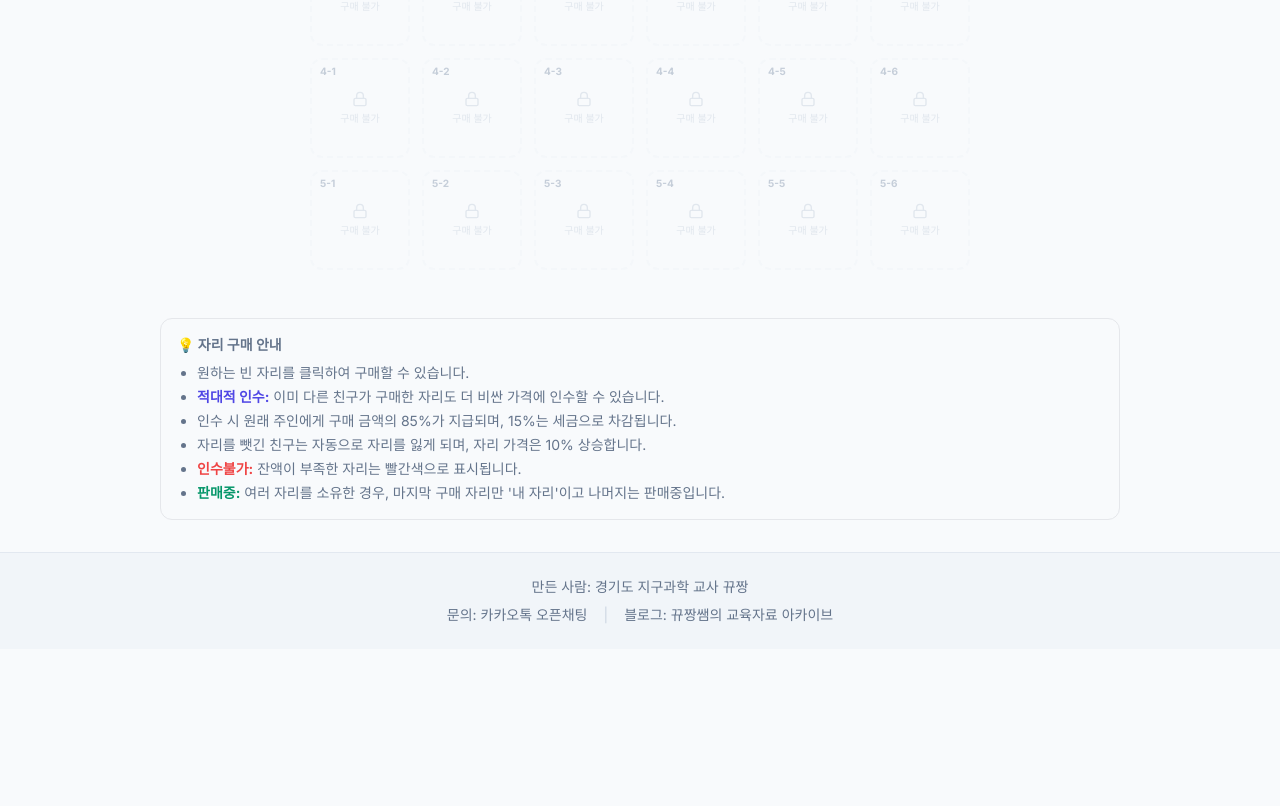
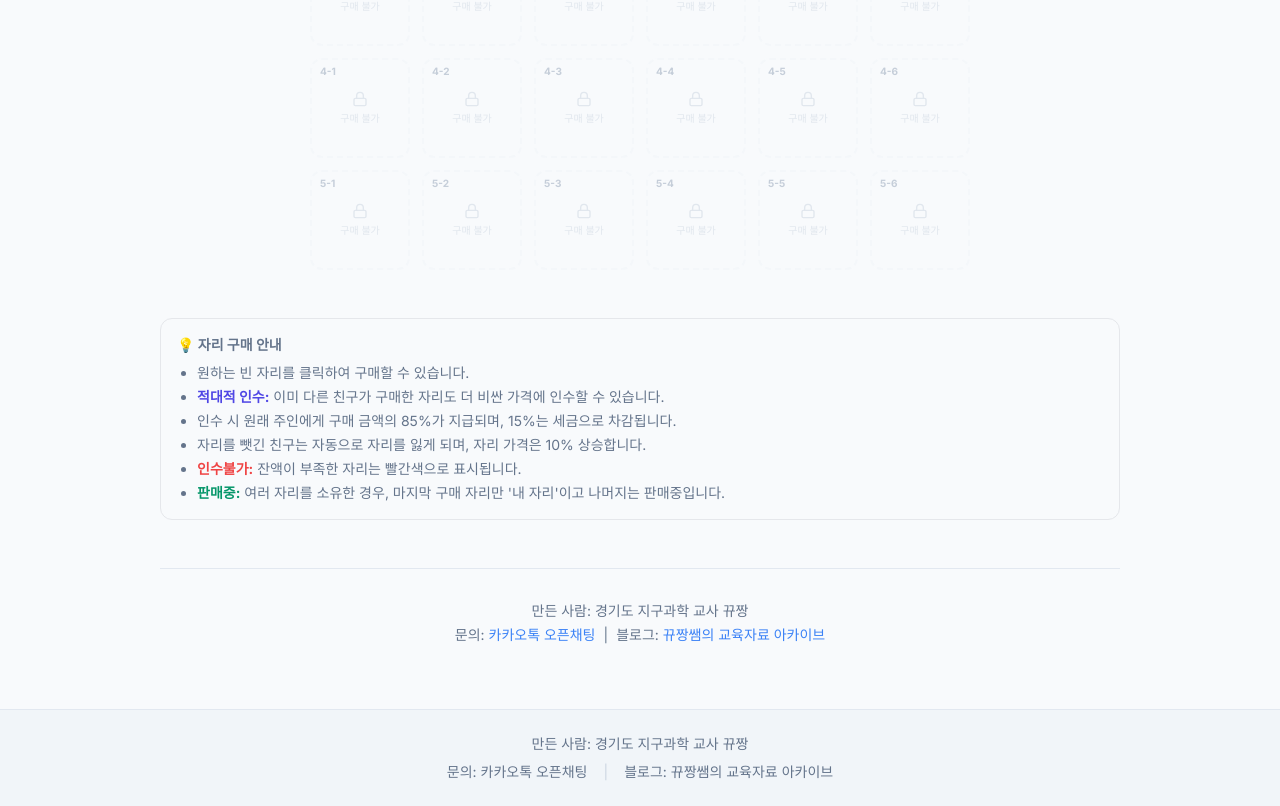
Before and after one commit to eduarchive88/classeconomy2, a Next.js app: page /student/real-estate in a window 1280 px wide. Shown: the part 644-1450 px from the top of the page. Before the commit the page ends 1293 px from the top, so only its background shows below. Built offline with nearby package versions, Linux system fonts and the light colour scheme; no server answers; a web font is replaced by a local one.

Commit message:
fix: real estate purchase logic and bank translations

```diff
--- a/src/app/api/student/real-estate/buy/route.ts
+++ b/src/app/api/student/real-estate/buy/route.ts
@@ -81,13 +81,18 @@ export async function POST(request: Request) {
         }
 
         // 5. 즉시 구매 허용 여부 확인
-        const { data: classData } = await supabaseAdmin
+        const { data: classData, error: classConfigError } = await supabaseAdmin
             .from('classes')
             .select('is_auto_real_estate')
             .eq('id', classId)
-            .single();
+            .maybeSingle();
 
-        const isAutoAllowed = classData?.is_auto_real_estate ?? true;
+        if (classConfigError) {
+            console.error('Class config fetch error:', classConfigError);
+        }
+
+        // 즉시 구매 허용 기본값을 false(비허용)로 설정하여 보수적으로 처리
+        const isAutoAllowed = classData?.is_auto_real_estate === true;
 
         // 즉시 구매 비허용인 경우 → pending 요청으로 전환 (잔액 선만 후 승인 대기)
         if (!isAutoAllowed) {
--- a/src/app/student/bank/page.tsx
+++ b/src/app/student/bank/page.tsx
@@ -264,7 +264,9 @@ export default function StudentBank() {
                                                                                                     tx.type === 'stock_buy' ? '주식 매수' :
                                                                                                         tx.type === 'stock_sell' ? '주식 매도' :
                                                                                                             tx.type === 'real_estate_income' ? '임대/매각 수익' :
-                                                                                                                tx.type === 'tax' ? '세금' : tx.type}
+                                                                                                                tx.type === 'real_estate_pending' ? '부동산 구매 승인 대기' :
+                                                                                                                    tx.type === 'real_estate_refund' ? '부동산 구매 환불' :
+                                                                                                                        tx.type === 'tax' ? '세금' : tx.type}
                                                 </div>
                                                 <div className="text-sm text-slate-500 dark:text-slate-400">
                                                     {new Date(tx.created_at).toLocaleDateString()} {tx.description && `• ${tx.description}`}
@@ -437,6 +439,16 @@ export default function StudentBank() {
                     </div>
                 )}
             </div>
+
+            {/* Footer */}
+            <footer className="mt-12 py-8 border-t border-slate-200 dark:border-slate-800 text-center text-sm text-slate-500">
+                <p>만든 사람: 경기도 지구과학 교사 뀨짱</p>
+                <p className="mt-1">
+                    문의: <a href="https://open.kakao.com/o/s7hVU65h" target="_blank" rel="noopener noreferrer" className="text-blue-500 hover:underline">카카오톡 오픈채팅</a>
+                    <span className="mx-2">|</span>
+                    블로그: <a href="https://eduarchive.tistory.com/" target="_blank" rel="noopener noreferrer" className="text-blue-500 hover:underline">뀨짱쌤의 교육자료 아카이브</a>
+                </p>
+            </footer>
         </div>
     );
 }
--- a/src/app/student/real-estate/page.tsx
+++ b/src/app/student/real-estate/page.tsx
@@ -313,6 +313,16 @@ export default function StudentRealEstate() {
                     <li><span className="font-bold text-emerald-600">판매중:</span> 여러 자리를 소유한 경우, 마지막 구매 자리만 '내 자리'이고 나머지는 판매중입니다.</li>
                 </ul>
             </div>
+
+            {/* Footer */}
+            <footer className="mt-12 py-8 border-t border-slate-200 dark:border-slate-800 text-center text-sm text-slate-500">
+                <p>만든 사람: 경기도 지구과학 교사 뀨짱</p>
+                <p className="mt-1">
+                    문의: <a href="https://open.kakao.com/o/s7hVU65h" target="_blank" rel="noopener noreferrer" className="text-blue-500 hover:underline">카카오톡 오픈채팅</a>
+                    <span className="mx-2">|</span>
+                    블로그: <a href="https://eduarchive.tistory.com/" target="_blank" rel="noopener noreferrer" className="text-blue-500 hover:underline">뀨짱쌤의 교육자료 아카이브</a>
+                </p>
+            </footer>
         </div>
     );
 }
--- a/src/app/teacher/real-estate/page.tsx
+++ b/src/app/teacher/real-estate/page.tsx
@@ -301,9 +301,21 @@ export default function RealEstateManagement() {
                                                 const checked = e.target.checked;
                                                 const classId = localStorage.getItem('selected_class_id');
                                                 if (classId) {
-                                                    setIsAutoBuy(checked);
-                                                    await supabase.from('classes').update({ is_auto_real_estate: checked }).eq('id', classId);
-                                                    alert(checked ? '자동 구매가 활성화되었습니다.' : '자동 구매가 비활성화되었습니다 (선생님 승인 필요).');
+                                                    try {
+                                                        setIsAutoBuy(checked);
+                                                        const { error: updateError } = await supabase
+                                                            .from('classes')
+                                                            .update({ is_auto_real_estate: checked })
+                                                            .eq('id', classId);
+
+                                                        if (updateError) throw updateError;
+
+                                                        alert(checked ? '자동 구매가 활성화되었습니다.' : '자동 구매가 비활성화되었습니다 (선생님 승인 필요).');
+                                                    } catch (err: any) {
+                                                        console.error('Update is_auto_real_estate error:', err);
+                                                        setIsAutoBuy(!checked); // 되돌리기
+                                                        alert('설정 저장 중 오류가 발생했습니다: ' + err.message);
+                                                    }
                                                 }
                                             }}
                                         />
@@ -506,6 +518,16 @@ export default function RealEstateManagement() {
                     </div>
                 </div>
             </div>
+
+            {/* Footer */}
+            <footer className="mt-12 py-8 border-t border-slate-200 dark:border-slate-800 text-center text-sm text-slate-500">
+                <p>만든 사람: 경기도 지구과학 교사 뀨짱</p>
+                <p className="mt-1">
+                    문의: <a href="https://open.kakao.com/o/s7hVU65h" target="_blank" rel="noopener noreferrer" className="text-blue-500 hover:underline">카카오톡 오픈채팅</a>
+                    <span className="mx-2">|</span>
+                    블로그: <a href="https://eduarchive.tistory.com/" target="_blank" rel="noopener noreferrer" className="text-blue-500 hover:underline">뀨짱쌤의 교육자료 아카이브</a>
+                </p>
+            </footer>
         </div>
     );
 }
```
